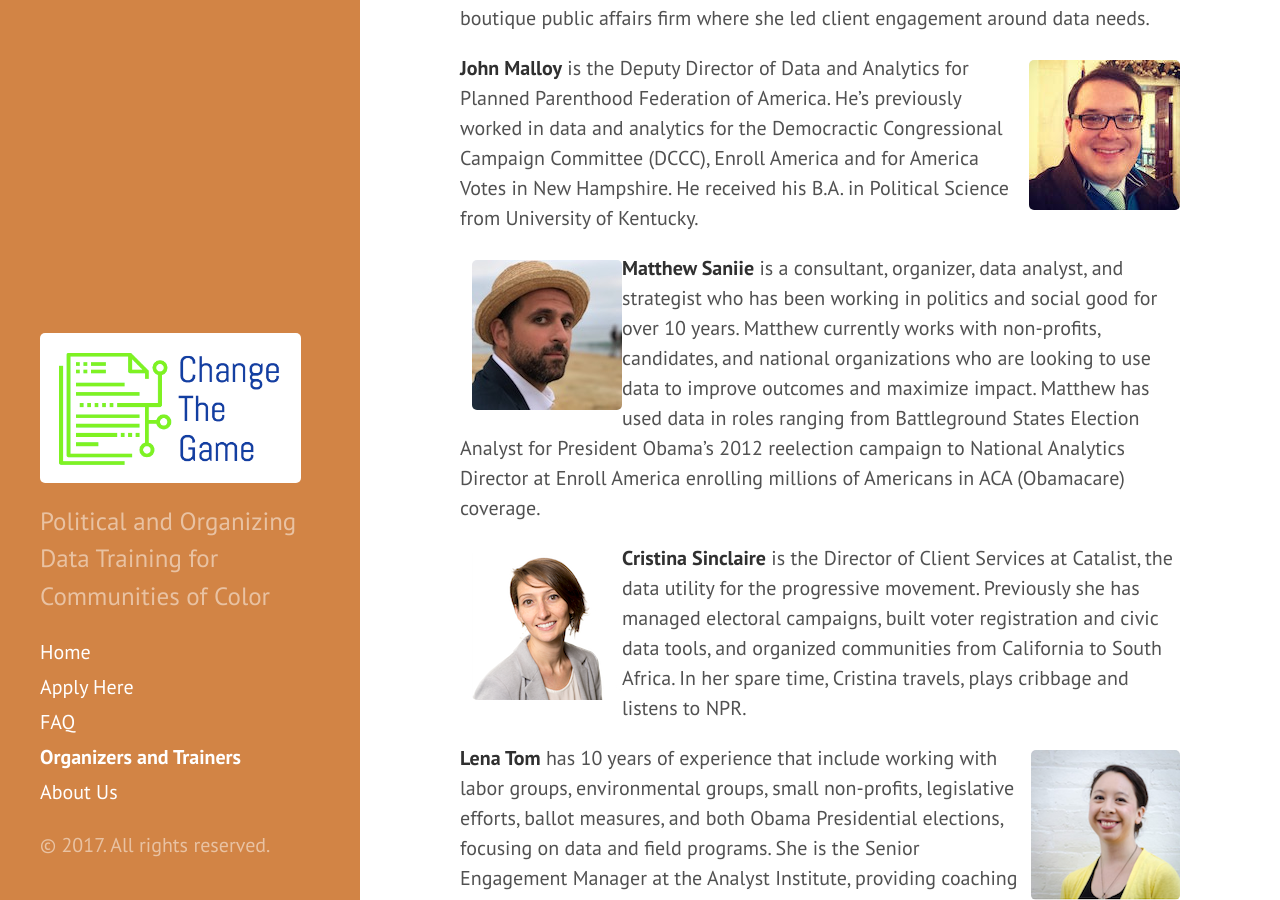
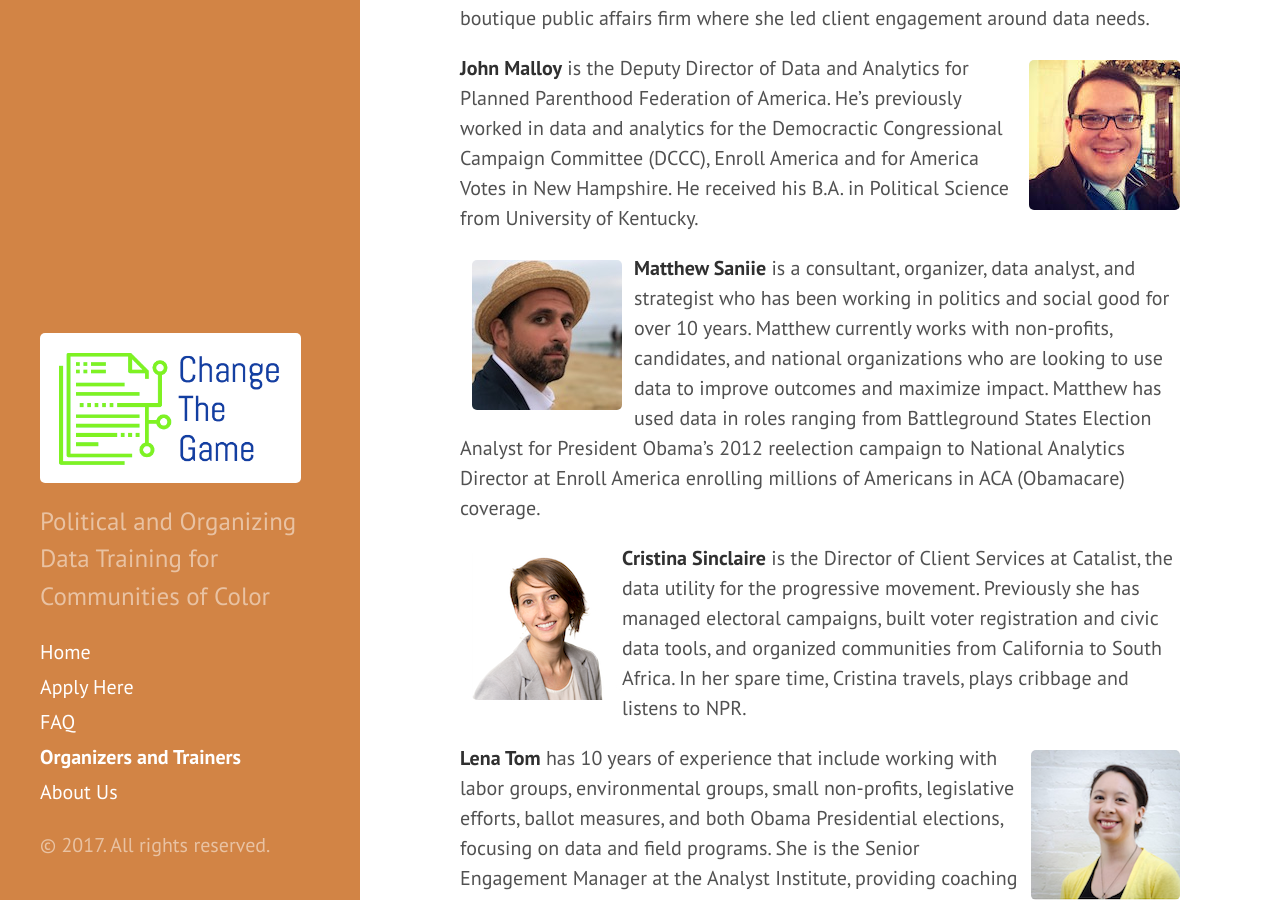
Before and after one commit to anniejw6/changethegame_site, a Jekyll site: the page built from trainers.md, in a window 1280 px wide and 900 px high, scrolled down 3152 px. Built offline with Jekyll 4.4.1, drawn with Linux system fonts in a browser that asks for light colours.

Commit message:
Update trainers.md

```diff
--- a/trainers.md
+++ b/trainers.md
@@ -20,6 +20,7 @@
 ![Jennifer Cervella]({{ site.url }}/public/Jenn.jpg){:style="float: left;margin-right: 12px;margin-top: 7px;"}
 **Jennifer Cervella** is the Data and Targeting Director at AFSCME International. Previously, she worked in data for the Texas Democratic Party. Jenn is a vital part of the data practitioner community, developing and maintaining a variety of data communications groups.
 
+
 ![Dheeraj Chand]({{ site.url }}/public/Dheeraj.jpg){:style="float: left;margin-right: 12px;margin-top: 7px;"}
 **Dheeraj Chand** was born in Queens, New York, and grew up traveling all over Asia because of his father’s job. It was traveling all over the world like this that made him start to question the relationships between boundaries, physical geography, culture and ethnic identity, all of which became relevant when he began working in Democratic analytics and spatial analysis. He has worked for polling firms, labour unions, CRM software manufacturers and is currently working for a technology firm trying to revolutionise humanitarian aid, Mautinoa, where he serves as Head of Data and Analytics. Dheeraj is constantly learning more about geography, geospatial statistics and software engineering, and when he’s not doing that, he is avidly studying Ving Tsun Kung Fu at Moy Yat Kung Fu Academy, playing his guitar and spending time with his wife.
 
@@ -40,7 +41,7 @@
 ![John Malloy]({{ site.url }}/public/john2.jpg){:style="float: right;margin-left: 12px;margin-top: 7px;"}
 **John Malloy** is the Deputy Director of Data and Analytics for Planned Parenthood Federation of America. He's previously worked in data and analytics for the Democractic Congressional Campaign Committee (DCCC), Enroll America and for America Votes in New Hampshire. He received his B.A. in Political Science from University of Kentucky.
 
-![Matthew Saniie]({{ site.url }}/public/Saniie2.jpg){:style="float: left;margin-left: 12px;margin-top: 7px;"}
+![Matthew Saniie]({{ site.url }}/public/Saniie2.jpg){:style="float: left;margin-left: 12px;margin-right: 12px; margin-top: 7px;"}
 **Matthew Saniie** is a consultant, organizer, data analyst, and strategist who has been working in politics and social good for over 10 years. Matthew currently works with non-profits, candidates, and national organizations who are looking to use data to improve outcomes and maximize impact. Matthew has used data in roles ranging from Battleground States Election Analyst for President Obama's 2012 reelection campaign to National Analytics Director at Enroll America enrolling millions of Americans in ACA (Obamacare) coverage.
 
 ![Cristina Sinclaire]({{ site.url }}/public/Cristina.png){:style="float: left;margin-left: 12px;margin-top: 7px;"}
```
